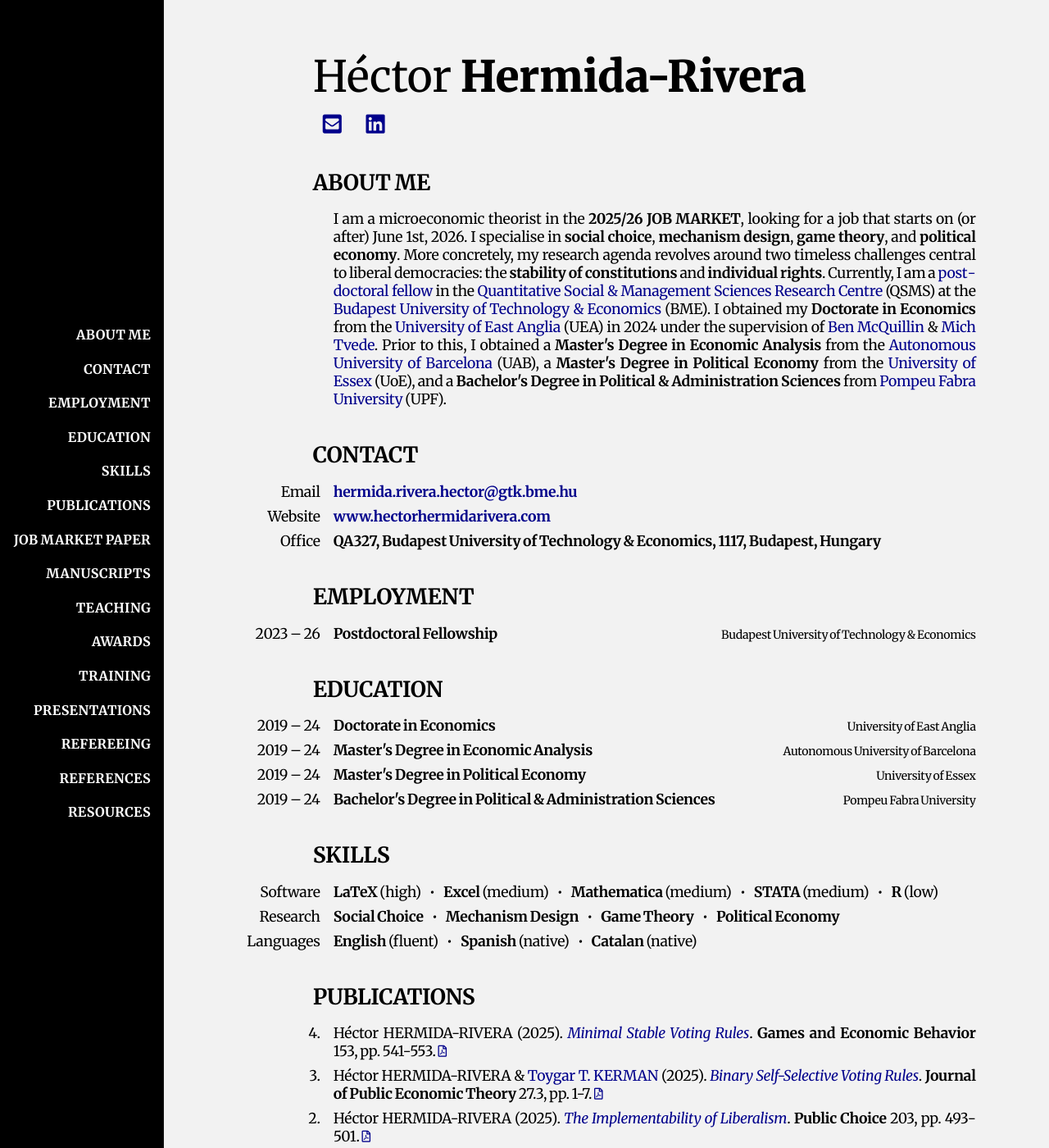
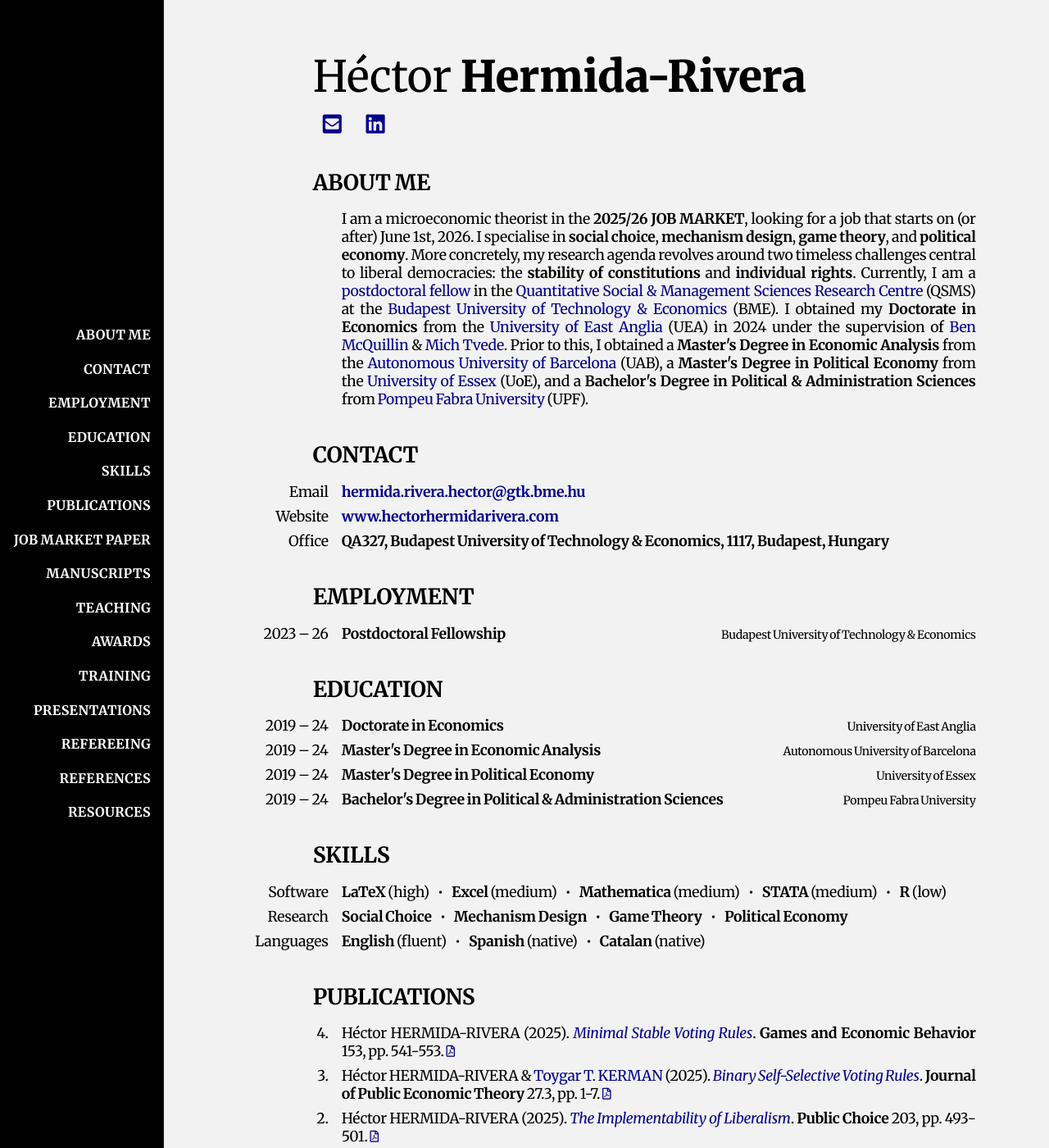
Before and after one commit to HectorHermidaRivera/hectorhermidarivera.github.io, a Jekyll site: the page built from index.md, in a window 1280 px wide and 1400 px high. Shown: the whole window at 82% size. Built offline with Jekyll 4.4.1, drawn with Linux system fonts in a browser that asks for light colours; a style sheet for code colours, icons or effects is not loaded.

Commit message:
Update style.css

```diff
--- a/assets/css/style.css
+++ b/assets/css/style.css
@@ -74,7 +74,7 @@ body {
 /* Two-column layout */
 .two-column {
   display: grid;
-  grid-template-columns: 130px auto;
+  grid-template-columns: 140px auto;
   gap: 8px 16px;
   align-items: start;
   margin-top: 0px;
@@ -121,7 +121,7 @@ body {
 
 .two-column-2rows {
   display: grid;
-  grid-template-columns: 130px auto;
+  grid-template-columns: 140px auto;
   gap: 8px 16px;
 }
 
@@ -162,7 +162,7 @@ body {
 /* grid for date + right content */
 .two-column-3rows {
   display: grid;
-  grid-template-columns: 130px 1fr;
+  grid-template-columns: 140px 1fr;
   gap: 8px 16px;
   align-items: start;
 }
```
